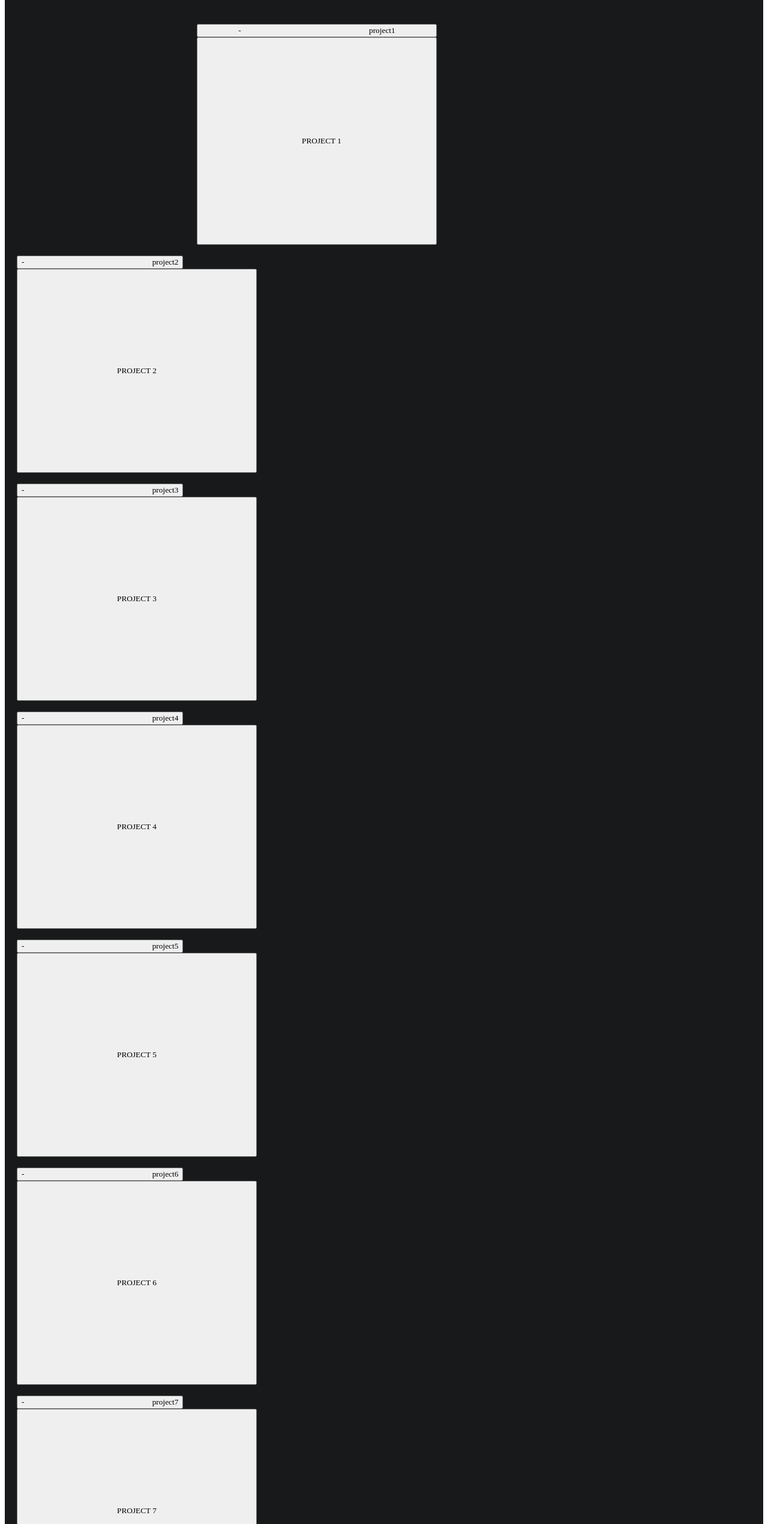
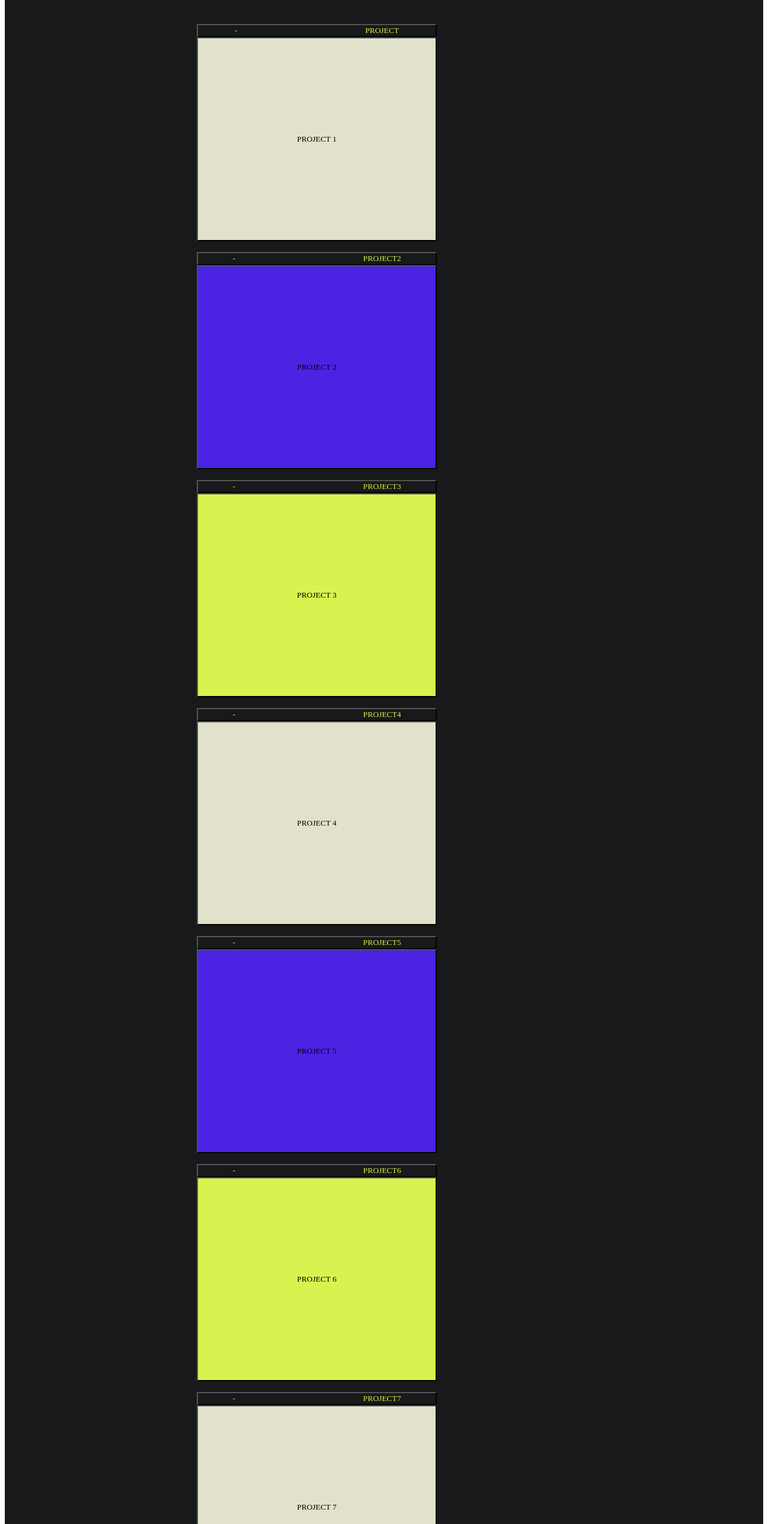
Before and after one commit to akshatajmera7/akshatajmera.github.io, a React (Vite) app: page / in a window 1280 px wide. Shown: the part 1528-4068 px from the top of the page at 60% size. Built offline with nearby package versions, Linux system fonts and the light colour scheme.

Commit message:
making projects tab better

```diff
--- a/src/pages/About.css
+++ b/src/pages/About.css
@@ -115,60 +115,60 @@ h1{
     height: fit-content;
     position: relative;
 }
-/* .project2{
-    background-color:#4a24e2;
-    color: #17191a;
+ .project2{
+    text-align: right;
+    margin-left: 300px;
+    display: flex;
+    flex-direction: column;
+    width: 400px;
+    height: fit-content;
     position: relative;
+}
+.project3{
     text-align: right;
-    margin-left: 600px;
+    margin-left: 300px;
+    display: flex;
+    flex-direction: column;
     width: 400px;
-    height: 400px;
-/* } */
-/* .project3{
-    background-color:#d9f24f;
-    color: #17191a;
-    text-align: right;
-    margin-left: 900px;
-    width: 400px;
-    height: 400px;
+    height: fit-content;
     position: relative;
 }
 .project4{
-    background-color:#e2e2cc;
-    color: #17191a;
     text-align: right;
-    margin-left: 1200px;
+    margin-left: 300px;
+    display: flex;
+    flex-direction: column;
     width: 400px;
-    height: 400px;
+    height: fit-content;
     position: relative;
 }
 .project5{
-    background-color:#4a24e2;
-    color: #17191a;
     text-align: right;
-    margin-left: 900px;
+    margin-left: 300px;
+    display: flex;
+    flex-direction: column;
     width: 400px;
-    height: 400px;
+    height: fit-content;
     position: relative;
 }
 .project6{
-    background-color:#d9f24f;
-    color: #17191a;
     text-align: right;
-    margin-left: 600px;
+    margin-left: 300px;
+    display: flex;
+    flex-direction: column;
     width: 400px;
-    height: 400px;
+    height: fit-content;
     position: relative;
 }
 .project7{
-    background-color:#e2e2cc;
-    color: #17191a;
     text-align: right;
     margin-left: 300px;
+    display: flex;
+    flex-direction: column;
     width: 400px;
-    height: 400px;
+    height: fit-content;
     position: relative;
-} */ */
+}
 .projecttop{
     text-transform: uppercase;
     background-color: #17191a;
@@ -185,6 +185,7 @@ h1{
     align-items: center;
     justify-content: center;
     text-transform: uppercase;
+    background-color:#e2e2cc;
 }
 .p2{
     width: 400px;
@@ -193,6 +194,7 @@ h1{
     align-items: center;
     justify-content: center;
     text-transform: uppercase;
+    background-color: #4a24e2;
 }
 .p3{
     width: 400px;
@@ -201,6 +203,7 @@ h1{
     align-items: center;
     justify-content: center;
     text-transform: uppercase;
+    background-color: #d9f24f;
 }
 .p4{
     width: 400px;
@@ -209,6 +212,7 @@ h1{
     align-items: center;
     justify-content: center;
     text-transform: uppercase;
+    background-color: #e2e2cc;
 }
 .p5{
     width: 400px;
@@ -217,6 +221,7 @@ h1{
     align-items: center;
     justify-content: center;
     text-transform: uppercase;
+    background-color: #4a24e2;
 }
 .p6{
     width: 400px;
@@ -225,6 +230,7 @@ h1{
     align-items: center;
     justify-content: center;
     text-transform: uppercase;
+    background-color: #d9f24f;
 }
 .p7{
     width: 400px;
@@ -233,6 +239,7 @@ h1{
     align-items: center;
     justify-content: center;
     text-transform: uppercase;
+    background-color: #e2e2cc;
 }
 .cursor{
     background-color:#4f26e9;
--- a/src/pages/About.jsx
+++ b/src/pages/About.jsx
@@ -123,18 +123,11 @@ export const About = () => {
             onMouseLeave={textLeave}
             className="project1"
           >
-            <button onClick={() => setShow(!show)}>
-              {" "}
-              <div className="projecttop">
-                -&nbsp;&nbsp;&nbsp;&nbsp;&nbsp;&nbsp;&nbsp;&nbsp;&nbsp;&nbsp;&nbsp;&nbsp;&nbsp;&nbsp;&nbsp;&nbsp;&nbsp;&nbsp;&nbsp;&nbsp;&nbsp;&nbsp;&nbsp;&nbsp;&nbsp;&nbsp;&nbsp;&nbsp;&nbsp;&nbsp;&nbsp;&nbsp;&nbsp;&nbsp;&nbsp;&nbsp;&nbsp;&nbsp;&nbsp;&nbsp;&nbsp;&nbsp;&nbsp;&nbsp;&nbsp;&nbsp;&nbsp;&nbsp;&nbsp;&nbsp;&nbsp;&nbsp;&nbsp;&nbsp;&nbsp;&nbsp;&nbsp;&nbsp;&nbsp;&nbsp;&nbsp;&nbsp;&nbsp;
-                project1
-              </div>
+            <button onClick={() => setShow(!show)} className="projecttop">
+              -&nbsp;&nbsp;&nbsp;&nbsp;&nbsp;&nbsp;&nbsp;&nbsp;&nbsp;&nbsp;&nbsp;&nbsp;&nbsp;&nbsp;&nbsp;&nbsp;&nbsp;&nbsp;&nbsp;&nbsp;&nbsp;&nbsp;&nbsp;&nbsp;&nbsp;&nbsp;&nbsp;&nbsp;&nbsp;&nbsp;&nbsp;&nbsp;&nbsp;&nbsp;&nbsp;&nbsp;&nbsp;&nbsp;&nbsp;&nbsp;&nbsp;&nbsp;&nbsp;&nbsp;&nbsp;&nbsp;&nbsp;&nbsp;&nbsp;&nbsp;&nbsp;&nbsp;&nbsp;&nbsp;&nbsp;&nbsp;&nbsp;&nbsp;&nbsp;&nbsp;&nbsp;&nbsp;&nbsp;
+              project
             </button>
-            {show && (
-              <button>
-                <div className="p1">project 1</div>
-              </button>
-            )}
+            {show && <button className="p1">project 1</button>}
           </div>
           <br />
           <div
```
